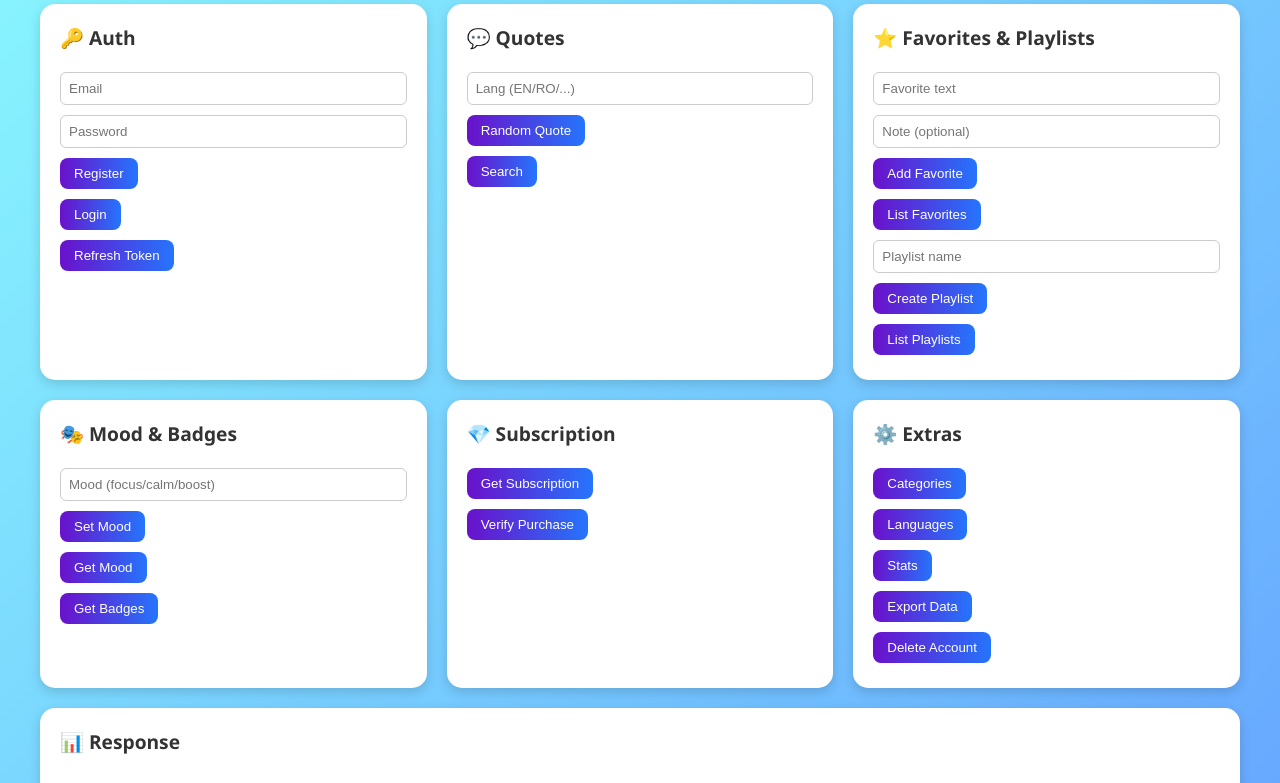
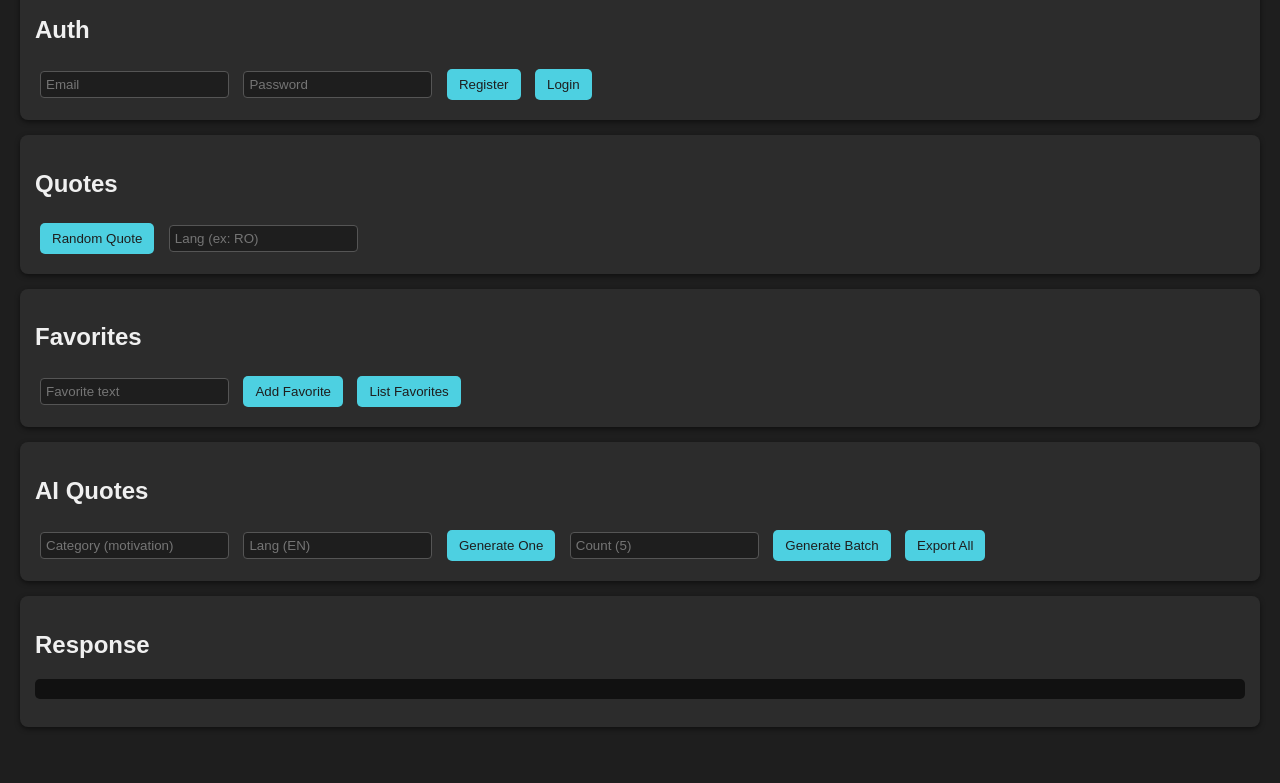
Before and after one commit to bvd63/soul-lift-backend-pro, a website: page public/dashboard.html in a window 1280 px wide. Shown: the part 100-883 px from the top of the page. After the commit the page ends 847 px from the top, so only its background shows below. Drawn offline with Linux system fonts and the light colour scheme.

Commit message:
Update dashboard.html

```diff
--- a/public/dashboard.html
+++ b/public/dashboard.html
@@ -4,203 +4,74 @@
   <meta charset="UTF-8" />
   <title>SoulLift Dashboard</title>
   <style>
-    * { box-sizing: border-box; transition: all .3s; }
-    body {
-      font-family: "Segoe UI", Roboto, sans-serif;
-      margin: 0;
-      background: var(--bg);
-      color: var(--text);
-      min-height: 100vh;
-      display: flex;
-      flex-direction: column;
-      align-items: center;
-      padding: 20px;
-    }
-    :root {
-      --bg: linear-gradient(135deg,#89f7fe,#66a6ff);
-      --card: #fff;
-      --text: #333;
-      --btn1: #6a11cb;
-      --btn2: #2575fc;
-      --code-bg: #222;
-      --code-text: #0f0;
-    }
-    body.dark {
-      --bg: linear-gradient(135deg,#0f2027,#203a43,#2c5364);
-      --card: #1e1e1e;
-      --text: #eee;
-      --btn1: #ff512f;
-      --btn2: #dd2476;
-      --code-bg: #111;
-      --code-text: #0f0;
-    }
-    h1 {
-      text-shadow: 1px 1px 4px rgba(0,0,0,.3);
-      margin-bottom: 20px;
-    }
-    .theme-toggle {
-      position: absolute; top:20px; right:20px;
-      background: var(--card);
-      border:none; padding:10px 15px;
-      border-radius: 20px; cursor: pointer;
-      font-weight: bold; color: var(--text);
-      box-shadow: 0 3px 8px rgba(0,0,0,.2);
-    }
-    .grid {
-      display: grid;
-      grid-template-columns: repeat(auto-fit,minmax(300px,1fr));
-      gap: 20px;
-      width: 100%;
-      max-width: 1200px;
-    }
-    .card {
-      background: var(--card);
-      border-radius: 15px;
-      padding: 20px;
-      box-shadow: 0 4px 12px rgba(0,0,0,.15);
-      display: flex;
-      flex-direction: column;
-      align-items: flex-start;
-    }
-    h2 { font-size: 1.2rem; margin-top: 0; }
-    button {
-      padding: 8px 14px;
-      margin: 5px 5px 5px 0;
-      border: none;
-      border-radius: 8px;
-      background: linear-gradient(90deg,var(--btn1),var(--btn2));
-      color: white;
-      font-weight: 500;
-      cursor: pointer;
-    }
-    button:hover { filter: brightness(1.1); }
-    input {
-      padding: 8px;
-      margin: 5px 0;
-      width: 100%;
-      border-radius: 6px;
-      border: 1px solid #ccc;
-      background: var(--card);
-      color: var(--text);
-    }
-    pre {
-      background: var(--code-bg);
-      color: var(--code-text);
-      padding: 15px;
-      border-radius: 10px;
-      max-height: 300px;
-      overflow:auto;
-      width: 100%;
-    }
+    body { font-family: Arial, sans-serif; margin: 20px; background:#1e1e1e; color:#f0f0f0; }
+    h1 { color:#4dd0e1; }
+    .section { background:#2c2c2c; padding:15px; margin-bottom:15px; border-radius:8px; box-shadow:0 2px 5px rgba(0,0,0,0.5); }
+    button { padding:8px 12px; margin:5px; border:none; border-radius:5px; background:#4dd0e1; color:#1e1e1e; cursor:pointer; }
+    button:hover { background:#26c6da; }
+    input { padding:5px; margin:5px; border-radius:4px; border:1px solid #555; background:#1e1e1e; color:#fff; }
+    pre { background:#111; padding:10px; border-radius:5px; max-height:300px; overflow:auto; }
   </style>
 </head>
 <body>
-  <button class="theme-toggle" onclick="toggleTheme()">🌙 Dark / ☀️ Light</button>
   <h1>🌟 SoulLift Dashboard</h1>
 
-  <div class="grid">
-    <div class="card">
-      <h2>🔑 Auth</h2>
+  <div class="section">
+    <h2>Auth</h2>
     <input id="email" placeholder="Email" />
     <input id="password" type="password" placeholder="Password" />
     <button onclick="register()">Register</button>
     <button onclick="login()">Login</button>
-      <button onclick="refresh()">Refresh Token</button>
   </div>
 
-    <div class="card">
-      <h2>💬 Quotes</h2>
-      <input id="lang" placeholder="Lang (EN/RO/...)" />
+  <div class="section">
+    <h2>Quotes</h2>
     <button onclick="getQuote()">Random Quote</button>
-      <button onclick="searchQuotes()">Search</button>
+    <input id="lang" placeholder="Lang (ex: RO)" />
   </div>
 
-    <div class="card">
-      <h2>⭐ Favorites & Playlists</h2>
+  <div class="section">
+    <h2>Favorites</h2>
     <input id="favText" placeholder="Favorite text" />
-      <input id="favNote" placeholder="Note (optional)" />
     <button onclick="addFavorite()">Add Favorite</button>
     <button onclick="listFavorites()">List Favorites</button>
-      <input id="playlistName" placeholder="Playlist name" />
-      <button onclick="createPlaylist()">Create Playlist</button>
-      <button onclick="listPlaylists()">List Playlists</button>
   </div>
 
-    <div class="card">
-      <h2>🎭 Mood & Badges</h2>
-      <input id="mood" placeholder="Mood (focus/calm/boost)" />
-      <button onclick="setMood()">Set Mood</button>
-      <button onclick="getMood()">Get Mood</button>
-      <button onclick="getBadges()">Get Badges</button>
+  <div class="section">
+    <h2>AI Quotes</h2>
+    <input id="aiCategory" placeholder="Category (motivation)" />
+    <input id="aiLang" placeholder="Lang (EN)" />
+    <button onclick="aiQuote()">Generate One</button>
+    <input id="aiCount" placeholder="Count (5)" />
+    <button onclick="aiBatch()">Generate Batch</button>
+    <button onclick="aiExport()">Export All</button>
   </div>
 
-    <div class="card">
-      <h2>💎 Subscription</h2>
-      <button onclick="getSubscription()">Get Subscription</button>
-      <button onclick="verifyPurchase()">Verify Purchase</button>
-    </div>
-
-    <div class="card">
-      <h2>⚙️ Extras</h2>
-      <button onclick="getCategories()">Categories</button>
-      <button onclick="getLanguages()">Languages</button>
-      <button onclick="getStats()">Stats</button>
-      <button onclick="exportData()">Export Data</button>
-      <button onclick="deleteAccount()">Delete Account</button>
-    </div>
-
-    <div class="card" style="grid-column:1/-1">
-      <h2>📊 Response</h2>
+  <div class="section">
+    <h2>Response</h2>
     <pre id="output"></pre>
-    </div>
   </div>
 
 <script>
 const base = window.location.origin;
-let token = null, refreshTokenVal = null;
+let token = null;
 
-function toggleTheme(){ document.body.classList.toggle("dark"); }
 function out(data){ document.getElementById("output").textContent = JSON.stringify(data,null,2); }
 async function api(path, method="GET", body=null, auth=true){
-  const opts = { method, headers:{ "Content-Type":"application/json" }};
-  if(body) opts.body = JSON.stringify(body);
-  if(auth && token) opts.headers["Authorization"] = "Bearer "+token;
-  const res = await fetch(base+path, opts);
-  return res.json();
+  const opts={ method, headers:{ "Content-Type":"application/json" }};
+  if(body) opts.body=JSON.stringify(body);
+  if(auth && token) opts.headers["Authorization"]="Bearer "+token;
+  const res=await fetch(base+path,opts); return res.json();
 }
 
-// Auth
 async function register(){ out(await api("/api/register","POST",{ email:email.value,password:password.value },false)); }
-async function login(){ let d=await api("/api/login","POST",{ email:email.value,password:password.value },false); if(d.token){token=d.token;refreshTokenVal=d.refresh;} out(d); }
-async function refresh(){ let d=await api("/api/refresh","POST",{ refresh:refreshTokenVal },false); if(d.token) token=d.token; out(d); }
-
-// Quotes
+async function login(){ let d=await api("/api/login","POST",{ email:email.value,password:password.value },false); if(d.token) token=d.token; out(d); }
 async function getQuote(){ out(await api("/api/quote?lang="+(lang.value||"EN"))); }
-async function searchQuotes(){ out(await api("/api/search?q="+lang.value)); }
-
-// Favorites
-async function addFavorite(){ out(await api("/api/favorites","POST",{ text:favText.value, note:favNote.value })); }
+async function addFavorite(){ out(await api("/api/favorites","POST",{ text:favText.value })); }
 async function listFavorites(){ out(await api("/api/favorites")); }
-
-// Playlists
-async function createPlaylist(){ out(await api("/api/playlists","POST",{ name:playlistName.value })); }
-async function listPlaylists(){ out(await api("/api/playlists")); }
-
-// Mood & Badges
-async function setMood(){ out(await api("/api/mood","POST",{ mood:mood.value })); }
-async function getMood(){ out(await api("/api/mood")); }
-async function getBadges(){ out(await api("/api/badges")); }
-
-// Subscription
-async function getSubscription(){ out(await api("/api/subscription")); }
-async function verifyPurchase(){ out(await api("/api/verify-purchase","POST",{ productId:"premium1", purchaseToken:"TEST123"})); }
-
-// Extras
-async function getCategories(){ out(await api("/api/categories")); }
-async function getLanguages(){ out(await api("/api/languages")); }
-async function getStats(){ out(await api("/api/stats")); }
-async function exportData(){ out(await api("/api/privacy/export")); }
-async function deleteAccount(){ out(await api("/api/privacy/delete","POST")); }
+async function aiQuote(){ out(await api("/api/ai-quote","POST",{ category:aiCategory.value||"motivation", lang:aiLang.value||"EN" })); }
+async function aiBatch(){ out(await api("/api/ai-quotes-batch","POST",{ category:aiCategory.value||"motivation", lang:aiLang.value||"EN", count:Number(aiCount.value)||5 })); }
+async function aiExport(){ out(await api("/api/ai/export")); }
 </script>
 </body>
 </html>
```
Lines whose indentation alone changed are shown as unchanged.
